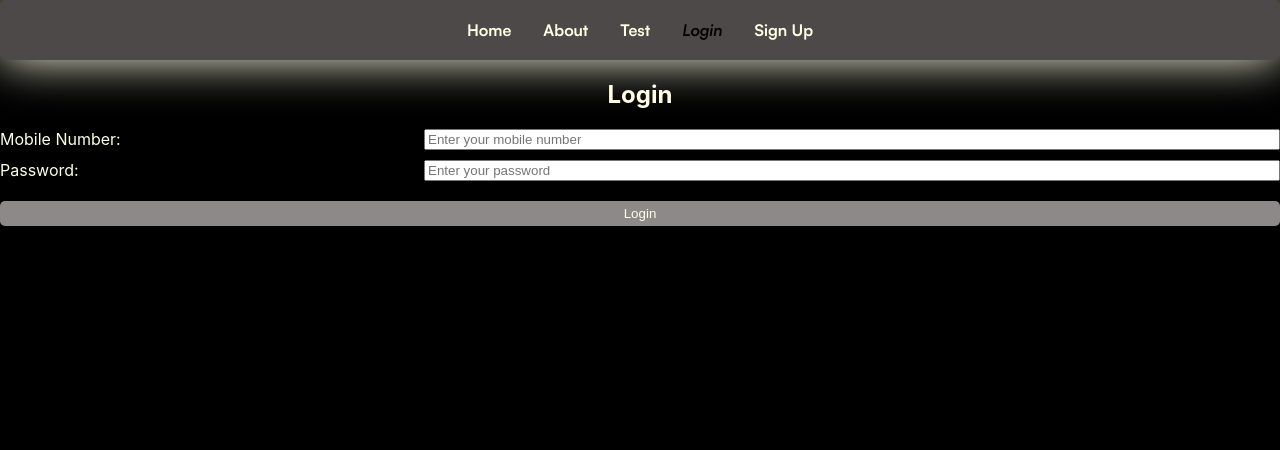
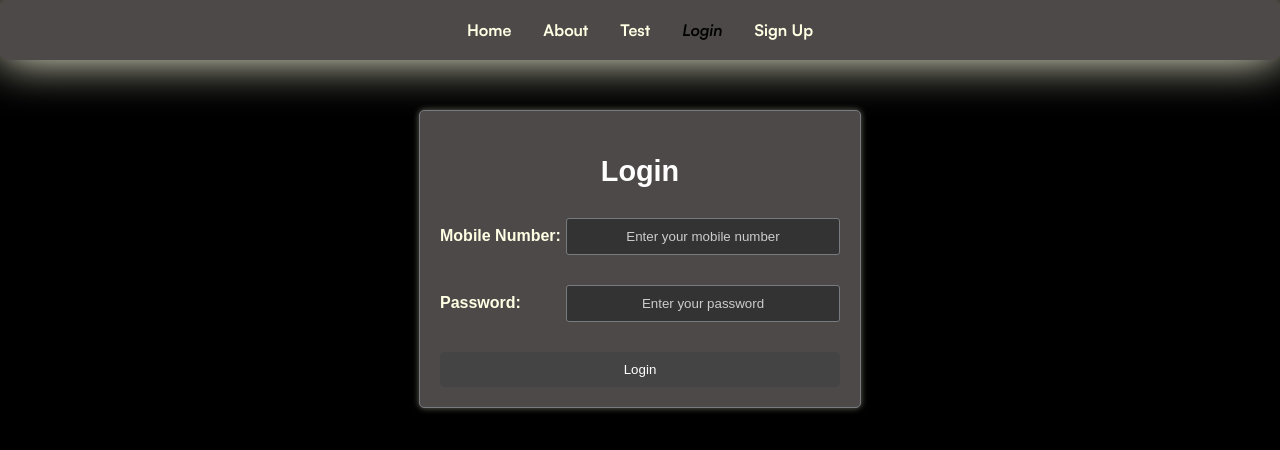
Before and after one commit to yehia-ke/MangaDB, a React (Vite) app in the folder mangadb.client/: page /login in a window 1280 px wide. Shown: the top 450 px of the page. Built offline with nearby package versions, Linux system fonts and the light colour scheme.

Commit message:
Updated CSS and functionality

```diff
--- a/mangadb.client/src/pages/admin/AdminPage.jsx
+++ b/mangadb.client/src/pages/admin/AdminPage.jsx
@@ -2,7 +2,7 @@
 
 import React, { useState, useEffect } from 'react';
 import axios from 'axios';
-import styles from "../general.module.css";
+import styles from './admincss.module.css'; // Import the CSS module
 
 function AdminPage() {
   // State variables
@@ -19,10 +19,16 @@ function AdminPage() {
   const [date, setDate] = useState('');
   const [mobileNo, setMobileNo] = useState('');
   const [startDate, setStartDate] = useState('');
+  const [smsMobileNo, setSmsMobileNo] = useState(''); // For SMS Offers
+  const [removeMobileNo, setRemoveMobileNo] = useState(''); // For Remove Benefits
+  const [removePlanId, setRemovePlanId] = useState(''); // For Remove Benefits
 
   // Error and loading states
   const [error, setError] = useState('');
   const [loading, setLoading] = useState(false);
+
+  // Message state for remove benefits success message
+  const [removeBenefitsMessage, setRemoveBenefitsMessage] = useState('');
 
   // Base API URL
   const apiUrl = 'https://localhost:7281/api/admin';
@@ -130,19 +136,39 @@ function AdminPage() {
 
   const fetchSmsOffers = async (e) => {
     e.preventDefault();
-    if (!mobileNo) {
+    if (!smsMobileNo) {
       setError('Please provide a valid Mobile Number.');
       return;
     }
     try {
       setLoading(true);
       const response = await axios.get(`${apiUrl}/accounts/sms-offers`, {
-        params: { mobileNo },
+        params: { mobileNo: smsMobileNo },
       });
       setSmsOffers(response.data);
       setLoading(false);
     } catch (err) {
       setError('Failed to fetch SMS offers.');
+      setLoading(false);
+    }
+  };
+
+  const removeBenefits = async (e) => {
+    e.preventDefault();
+    if (!removeMobileNo || !removePlanId) {
+      setError('Please provide a valid Mobile Number and Plan ID.');
+      return;
+    }
+    try {
+      setLoading(true);
+      const response = await axios.post(`${apiUrl}/benefits/remove`, {
+        mobileNo: removeMobileNo,
+        planId: parseInt(removePlanId),
+      });
+      setRemoveBenefitsMessage('Benefits removed successfully.');
+      setLoading(false);
+    } catch (err) {
+      setError('Failed to remove benefits.');
       setLoading(false);
     }
   };
@@ -267,23 +293,23 @@ function AdminPage() {
       {/* Accounts Subscribed to Plan */}
       <section>
         <h2>Accounts Subscribed to Plan</h2>
-        <form onSubmit={fetchAccountsSubscribed}>
-          <label>
-            Plan ID:
+        <form onSubmit={fetchAccountsSubscribed} className={styles.form}>
+          <div>
+            <label>Plan ID:</label>
             <input
               type="number"
               value={planId}
               onChange={(e) => setPlanId(e.target.value)}
             />
-          </label>
-          <label>
-            Date:
+          </div>
+          <div>
+            <label>Date:</label>
             <input
               type="date"
               value={date}
               onChange={(e) => setDate(e.target.value)}
             />
-          </label>
+          </div>
           <button type="submit">Fetch Accounts</button>
         </form>
         {accountsSubscribed.length > 0 && (
@@ -311,23 +337,23 @@ function AdminPage() {
       {/* Total Usage */}
       <section>
         <h2>Total Usage</h2>
-        <form onSubmit={fetchTotalUsage}>
-          <label>
-            Mobile No:
+        <form onSubmit={fetchTotalUsage} className={styles.form}>
+          <div>
+            <label>Mobile No:</label>
             <input
               type="text"
               value={mobileNo}
               onChange={(e) => setMobileNo(e.target.value)}
             />
-          </label>
-          <label>
-            Start Date:
+          </div>
+          <div>
+            <label>Start Date:</label>
             <input
               type="date"
               value={startDate}
               onChange={(e) => setStartDate(e.target.value)}
             />
-          </label>
+          </div>
           <button type="submit">Fetch Usage</button>
         </form>
         {totalUsage.length > 0 && (
@@ -354,18 +380,45 @@ function AdminPage() {
         )}
       </section>
 
+      {/* Remove Benefits */}
+      <section>
+        <h2>Remove Benefits</h2>
+        <form onSubmit={removeBenefits} className={styles.form}>
+          <div>
+            <label>Mobile No:</label>
+            <input
+              type="text"
+              value={removeMobileNo}
+              onChange={(e) => setRemoveMobileNo(e.target.value)}
+            />
+          </div>
+          <div>
+            <label>Plan ID:</label>
+            <input
+              type="number"
+              value={removePlanId}
+              onChange={(e) => setRemovePlanId(e.target.value)}
+            />
+          </div>
+          <button type="submit">Remove Benefits</button>
+        </form>
+        {removeBenefitsMessage && (
+          <p style={{ color: 'green' }}>{removeBenefitsMessage}</p>
+        )}
+      </section>
+
       {/* SMS Offers */}
       <section>
         <h2>SMS Offers</h2>
-        <form onSubmit={fetchSmsOffers}>
-          <label>
-            Mobile No:
+        <form onSubmit={fetchSmsOffers} className={styles.form}>
+          <div>
+            <label>Mobile No:</label>
             <input
               type="text"
-              value={mobileNo}
-              onChange={(e) => setMobileNo(e.target.value)}
+              value={smsMobileNo}
+              onChange={(e) => setSmsMobileNo(e.target.value)}
             />
-          </label>
+          </div>
           <button type="submit">Fetch SMS Offers</button>
         </form>
         {smsOffers.length > 0 && (
--- /dev/null
+++ b/mangadb.client/src/pages/admin/admincss.module.css
@@ -0,0 +1,139 @@
+/* General container styling */
+section {
+  max-width: 700px; /* Slightly wider to fit the table comfortably */
+  margin: 20px auto;
+  padding: 20px;
+  border: 1px solid #777b80;
+  border-radius: 5px;
+  background: #4d4949;
+  box-shadow: 0 0 2cap rgba(255, 255, 228, 0.4);
+  text-align: center;
+}
+
+/* Style for tables */
+table {
+  width: 100%; /* Set the table width to 50% */
+  margin: 20px auto; /* Center the table horizontally with spacing */
+  border-collapse: collapse; /* Remove gaps between table borders */
+  font-size: 16px; /* Set a readable font size */
+  text-align: center; /* Center table content */
+  background-color: #222; /* Dark gray background for the table */
+  color: #fff; /* White text for better contrast */
+  border: 1px solid #444; /* Border to separate the table from the background */
+}
+
+/* Header row styling */
+table thead th {
+  background-color: #444; /* Slightly lighter background for headers */
+  color: #fff; /* White text for headers */
+  font-weight: bold; /* Bold text for header cells */
+  border-bottom: 2px solid #666; /* Add a border below headers */
+  padding: 12px; /* Add padding for space */
+}
+
+/* Table body row styling */
+table tbody tr {
+  border-bottom: 1px solid #444; /* Add borders between rows */
+}
+
+/* Alternate row colors for better readability */
+table tbody tr:nth-child(even) {
+  background-color: #333; /* Slightly lighter gray for alternate rows */
+}
+
+/* Table cell styling */
+table th, table td {
+  padding: 10px 15px; /* Padding for better spacing */
+  word-wrap: break-word; /* Ensure text wraps within the cell */
+}
+
+/* Responsive tables */
+@media (max-width: 768px) {
+  table {
+    font-size: 14px; /* Adjust font size for smaller screens */
+    width: 100%; /* Expand to full width for small screens */
+  }
+
+  table thead {
+    display: none; /* Hide table headers on small screens */
+  }
+
+  table tbody tr {
+    display: block; /* Display rows as blocks */
+    margin-bottom: 15px; /* Add spacing between rows */
+    background-color: #333; /* Ensure rows remain visible on mobile */
+  }
+
+  table tbody td {
+    display: flex; /* Make cells flex containers */
+    justify-content: space-between; /* Space out key-value pairs */
+    padding: 10px; /* Add padding */
+    border: none; /* Remove borders */
+    border-bottom: 1px solid #555; /* Add a bottom border for separation */
+    color: #fff; /* Ensure text is readable on dark background */
+    text-align: center; /* Center text in table cells */
+  }
+
+  table tbody td:before {
+    content: attr(data-label); /* Use data-label for cell labels */
+    font-weight: bold; /* Bold text for labels */
+    text-transform: uppercase; /* Uppercase for consistency */
+    margin-right: 10px; /* Spacing between label and value */
+    color: #aaa; /* Slightly lighter text for labels */
+    text-align: center; /* Center-align labels */
+  }
+}
+
+/* Button styling */
+button {
+  background-color: #444; /* Dark background for buttons */
+  color: #fff; /* White text */
+  border: none; /* Remove default border */
+  border-radius: 5px; /* Rounded corners */
+  padding: 10px 15px; /* Padding for buttons */
+  cursor: pointer; /* Pointer cursor for buttons */
+  transition: background-color 0.3s; /* Smooth background change */
+  text-align: center; /* Center text in buttons */
+}
+
+button:hover {
+  background-color: #555; /* Slightly lighter background on hover */
+}
+
+button:disabled {
+  background-color: #333; /* Dark gray for disabled buttons */
+  cursor: not-allowed; /* Not-allowed cursor for disabled state */
+}
+
+/* Form inputs */
+input {
+  padding: 10px; /* Add padding inside input fields */
+  margin: 10px auto; /* Center inputs and add spacing */
+  border: 1px solid #777b80; /* Subtle border for inputs */
+  border-radius: 3px; /* Rounded corners */
+  background-color: #333; /* Dark background for inputs */
+  color: #fff; /* White text for inputs */
+  display: block; /* Make inputs block-level to center them */
+  text-align: center; /* Center text in inputs */
+}
+
+/* Headings styling */
+h1, h2 {
+  color: #fff; /* White text for headings */
+  text-align: center; /* Center-align headings */
+}
+
+h1 {
+  margin-bottom: 30px; /* Add spacing below main heading */
+}
+
+h2 {
+  margin-bottom: 20px; /* Add spacing below section headings */
+}
+
+/* Paragraphs */
+p {
+  color: #fff; /* White text for paragraphs */
+  margin: 10px 0; /* Add spacing between paragraphs */
+  text-align: center; /* Center-align paragraphs */
+}
--- a/mangadb.client/src/pages/login/LoginPage.jsx
+++ b/mangadb.client/src/pages/login/LoginPage.jsx
@@ -2,6 +2,7 @@ import React, { useState } from "react";
 import axios from "axios";
 import { useNavigate } from "react-router-dom";
 import { useSession } from "../../context/SessionContext";
+import styles from "./loginpage.module.css";
 
 const LoginPage = () => {
   const [mobileNumber, setMobileNumber] = useState("");
@@ -54,7 +55,7 @@ const LoginPage = () => {
   };
 
   return (
-    <div>
+    <div className={styles.container}>
       <h2>Login</h2>
       <form onSubmit={handleSubmit}>
         <div>
--- /dev/null
+++ b/mangadb.client/src/pages/login/loginpage.module.css
@@ -0,0 +1,84 @@
+.container {
+  max-width: 400px;
+  margin: 50px auto;
+  padding: 20px;
+  background: #4d4949;
+  border: 1px solid #777b80;
+  border-radius: 5px;
+  box-shadow: 0 0 6px rgba(255, 255, 228, 0.4);
+  font-family: Arial, sans-serif;
+}
+
+h2 {
+  text-align: center;
+  color: #ffffe4;
+  margin-bottom: 1.5rem;
+  font-size: 1.8rem;
+}
+
+form {
+  display: flex;
+  flex-direction: column;
+  gap: 10px;
+}
+
+form div {
+  display: flex;
+  justify-content: space-between;
+  align-items: center;
+}
+
+label {
+  flex: 1;
+  color: #ffffe4;
+  font-weight: bold;
+}
+
+input {
+  flex: 2;
+  padding: 0.8rem;
+  border: 1px solid #777b80;
+  border-radius: 5px;
+  background-color: #635f5f;
+  color: #ffffe4;
+}
+
+input::placeholder {
+  color: #cccccc;
+}
+
+input:focus {
+  outline: none;
+  border-color: #ffffe4;
+  box-shadow: 0 0 4px rgba(255, 255, 228, 0.4);
+}
+
+button {
+  padding: 10px;
+  background-color: #8d8989;
+  color: #ffffe4;
+  border: none;
+  border-radius: 5px;
+  cursor: pointer;
+  transition: background-color 0.3s ease;
+}
+
+button:hover {
+  background-color: #635f5f;
+}
+
+button:disabled {
+  background-color: #777b80;
+  cursor: not-allowed;
+}
+
+p {
+  text-align: center;
+  color: #ffffe4;
+  margin-top: 10px;
+}
+
+p[style="color: red;"] {
+  color: #ff5f5f;
+  font-weight: bold;
+}
```
